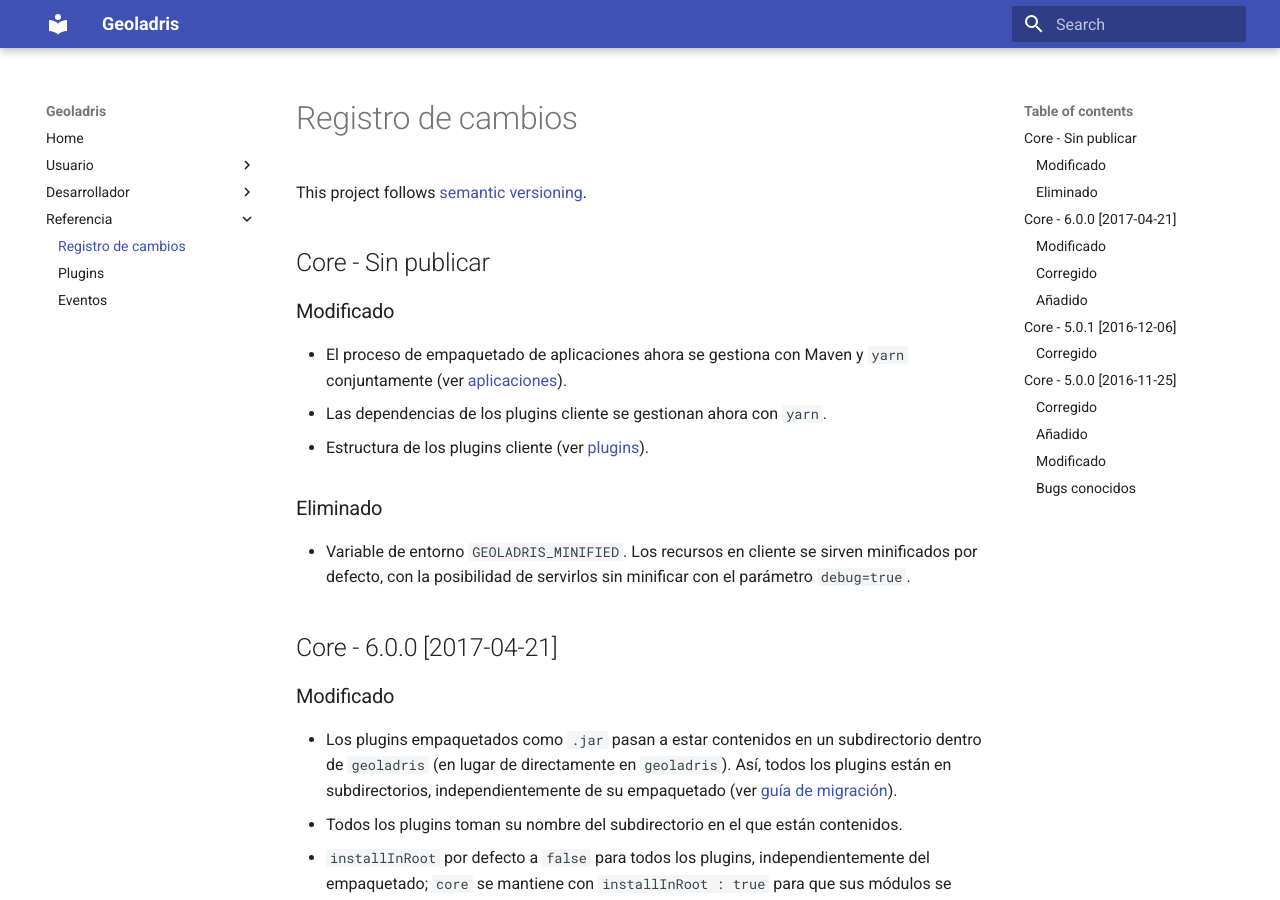
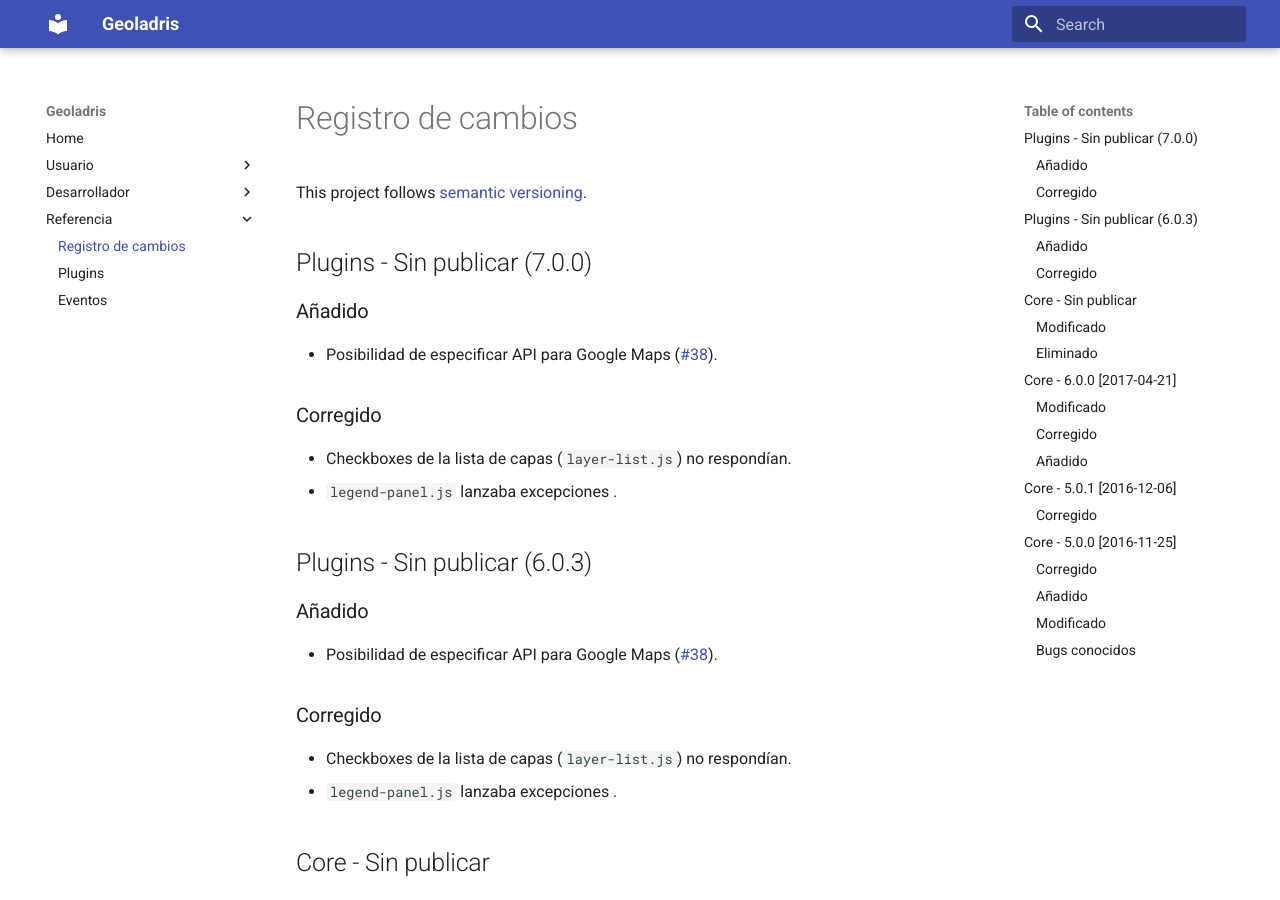
Before and after one commit to geoladris/doc, an MkDocs documentation site: the page built from docs/ref/changelog.md, in a window 1280 px wide and 900 px high. Built offline with MkDocs 1.6.1 and Material for MkDocs 9.7.7, drawn with Linux system fonts in a browser that asks for light colours; old or Windows-style settings are respelled for this version of MkDocs.

Commit message:
changelog

```diff
--- a/docs/ref/changelog.md
+++ b/docs/ref/changelog.md
@@ -1,4 +1,26 @@
 This project follows [semantic versioning](http://semver.org).
+
+## Plugins - Sin publicar (7.0.0)
+
+### Añadido
+
+* Posibilidad de especificar API para Google Maps ([#38](https://github.com/geoladris/plugins/issues/38)).
+
+### Corregido
+
+* Checkboxes de la lista de capas (`layer-list.js`) no respondían.
+* `legend-panel.js` lanzaba excepciones .
+
+## Plugins - Sin publicar (6.0.3)
+
+### Añadido
+
+* Posibilidad de especificar API para Google Maps ([#38](https://github.com/geoladris/plugins/issues/38)).
+
+### Corregido
+
+* Checkboxes de la lista de capas (`layer-list.js`) no respondían.
+* `legend-panel.js` lanzaba excepciones .
 
 ## Core - Sin publicar
 
```
